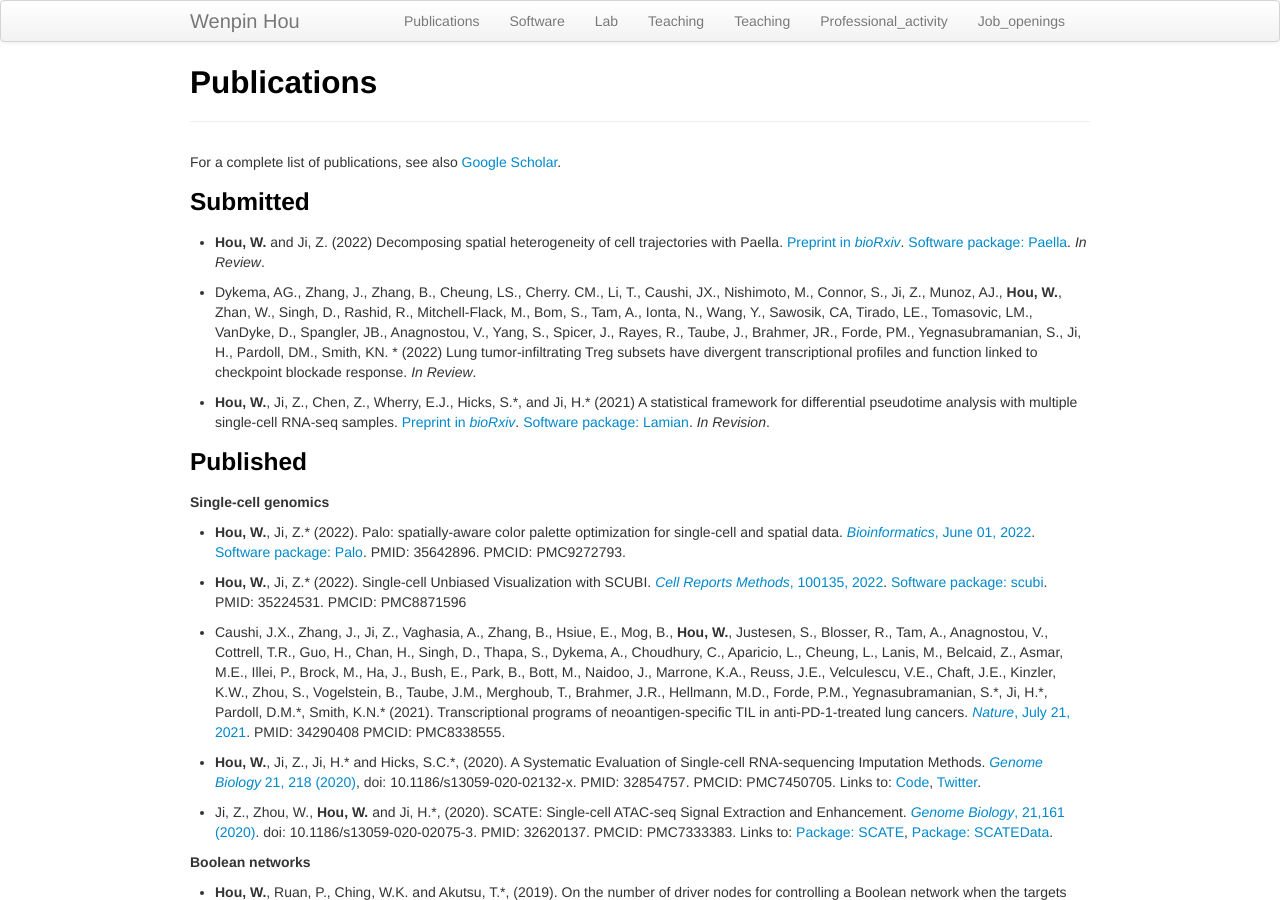
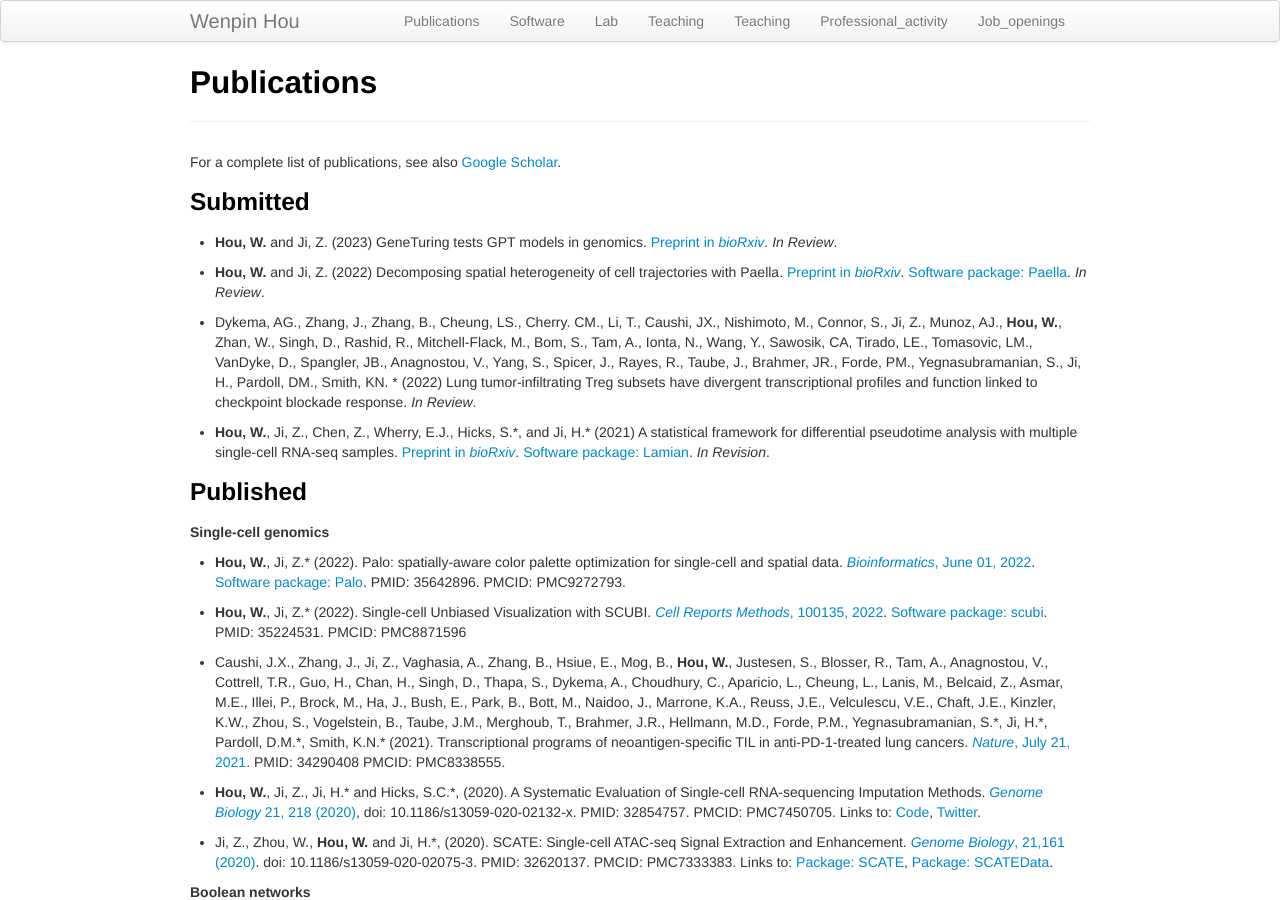
Before and after one commit to Winnie09/Wenpin_Hou, a Jekyll site: the page built from pages/publications.md, in a window 1280 px wide and 900 px high. Built offline with Jekyll 4.4.1, drawn with Linux system fonts in a browser that asks for light colours.

Commit message:
add GeneTuring

```diff
--- a/pages/publications.md
+++ b/pages/publications.md
@@ -9,6 +9,9 @@ For a complete list of publications, see also [Google Scholar](https://scholar.g
 
 
 ### Submitted
+
+
+- **Hou, W.** and Ji, Z. (2023) GeneTuring tests GPT models in genomics. [Preprint in *bioRxiv*](https://www.biorxiv.org/content/10.1101/2023.03.11.532238v1). *In Review*.
 
 - **Hou, W.** and Ji, Z. (2022) Decomposing spatial heterogeneity of cell trajectories with Paella. [Preprint in *bioRxiv*](https://www.biorxiv.org/content/10.1101/2022.09.05.506682v1). [Software package: Paella](https://github.com/Winnie09/Paella). *In Review*.
 
```
